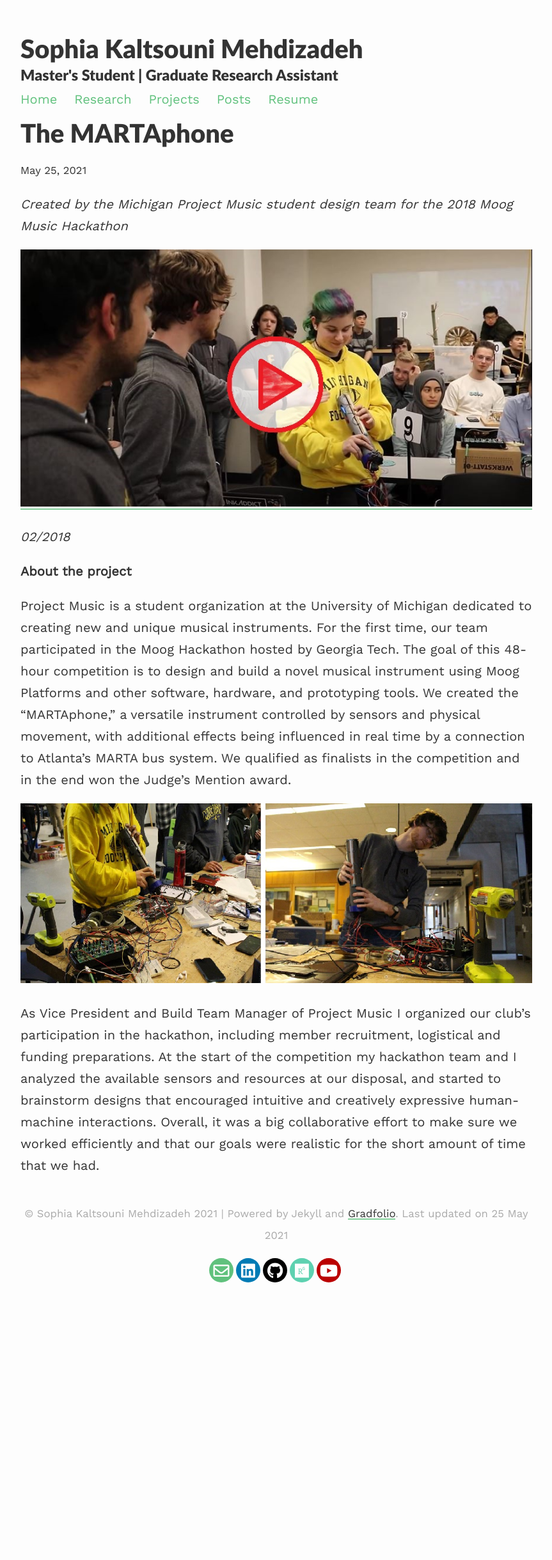
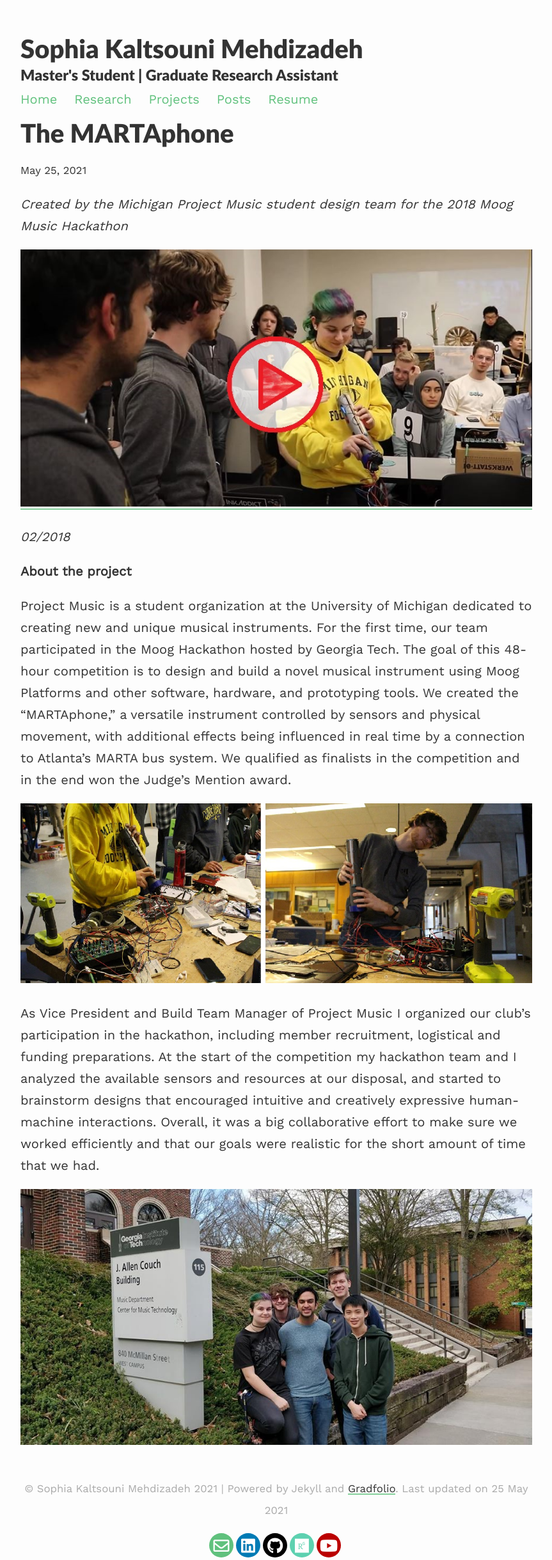
Before and after one commit to smehdizadeh/smehdizadeh.github.io, a Jekyll site: the page built from _projects/6_project.md, in a window 1280 px wide. Shown: the whole page at 64% size, without its empty margins (208-1071 px from the left). Built offline with Jekyll 4.4.1, drawn with Linux system fonts in a browser that asks for light colours; nearby versions of some CDN libraries; before the commit the page ends 2009 px from its top, so only the background shows below that.

Commit message:
Update 6_project.md

```diff
--- a/_projects/6_project.md
+++ b/_projects/6_project.md
@@ -17,3 +17,5 @@
 ![progress](/assets/images/martaphone1.jpg)
 
 As Vice President and Build Team Manager of Project Music I organized our club's participation in the hackathon, including member recruitment, logistical and funding preparations. At the start of the competition my hackathon team and I analyzed the available sensors and resources at our disposal, and started to brainstorm designs that encouraged intuitive and creatively expressive human-machine interactions. Overall, it was a big collaborative effort to make sure we worked efficiently and that our goals were realistic for the short amount of time that we had.
+
+![team photo](/assets/images/moog.jpg)
```
